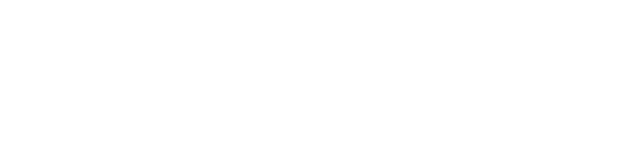
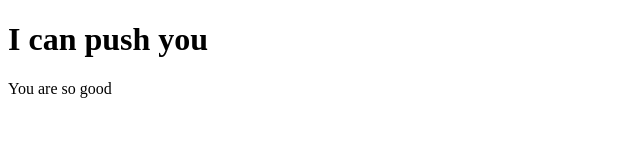
Before and after one commit to Munim19/projects, a plain HTML site: page index.html in a window 1280 px wide. Shown: the whole page, without its empty margins (0-640 px from the left). Drawn offline with Linux system fonts and the light colour scheme.

Commit message:
added header

```diff
--- a/index.html
+++ b/index.html
@@ -7,6 +7,7 @@
     <title>My first github report</title>
 </head>
 <body>
-
+    <h1>I can push you</h1>
+    <p>You are so good</p>
 </body>
 </html>
```
